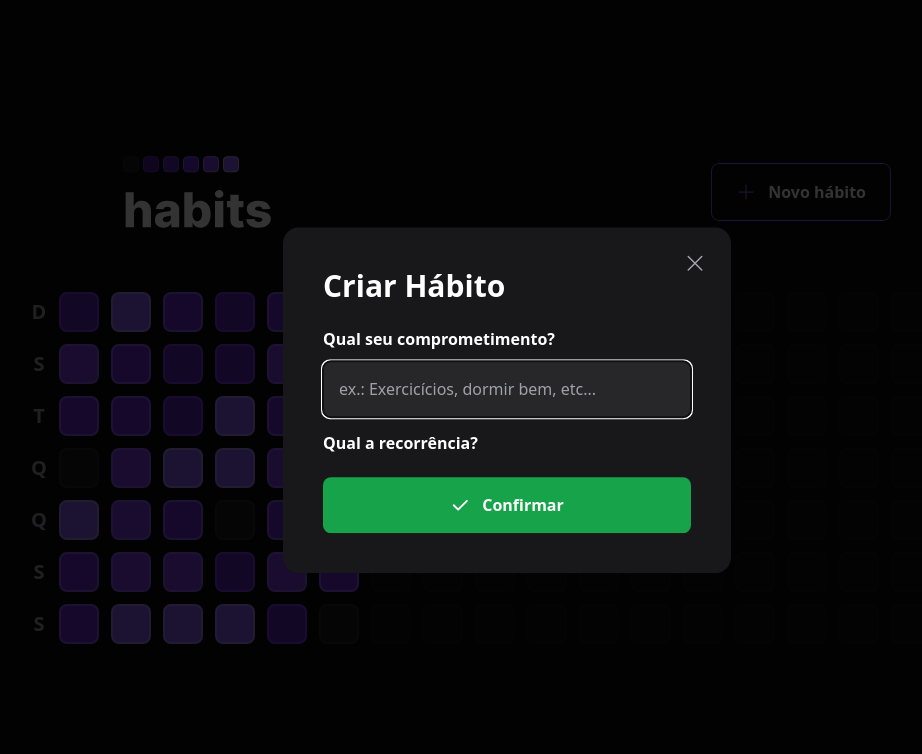
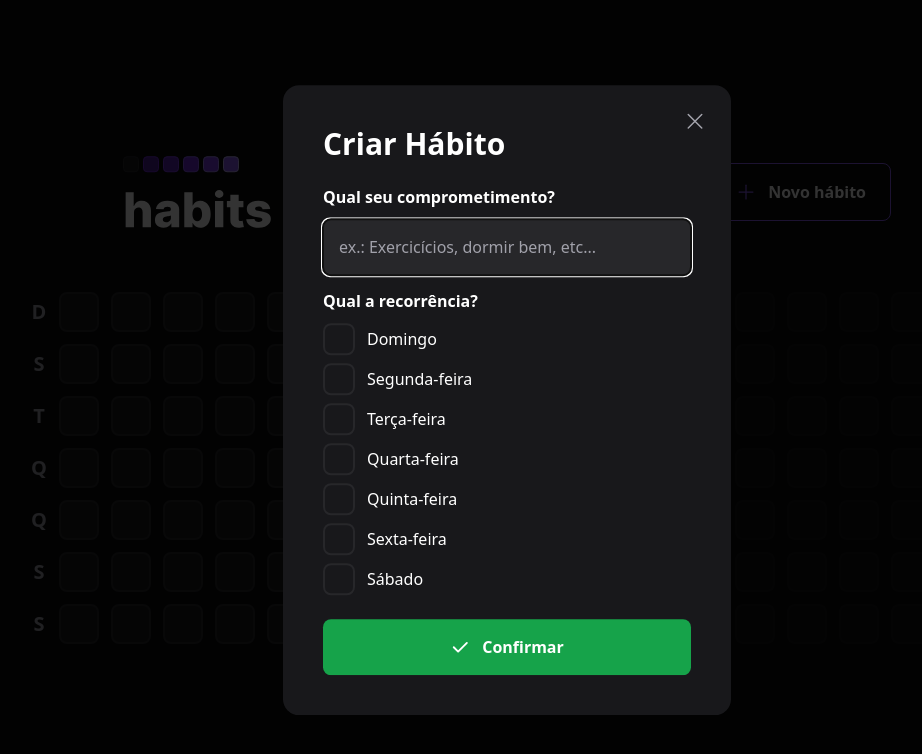
Before and after one commit to ovictormiranda/habits, a React (Vite) app in the folder web/: page / in a window 1280 px wide. Both pictures are taken after a click on the button "Novo hábito". Shown: the top 754 px of the page, without its empty margins (133-1055 px from the left). Built offline with nearby package versions, Linux system fonts and the light colour scheme; no server answers.

Commit message:
WEB - Sinc com API, Criar novo hábito -> conectado com a api, finalizado

```diff
--- a/web/package.json
+++ b/web/package.json
@@ -9,8 +9,10 @@
     "preview": "vite preview"
   },
   "dependencies": {
+    "@radix-ui/react-checkbox": "^1.0.3",
     "@radix-ui/react-dialog": "^1.0.3",
     "@radix-ui/react-popover": "^1.0.5",
+    "axios": "^1.3.5",
     "clsx": "^1.2.1",
     "dayjs": "^1.11.7",
     "phosphor-react": "^1.4.1",
--- a/web/src/App.tsx
+++ b/web/src/App.tsx
@@ -1,6 +1,7 @@
+import './styles/global.css'
+import './lib/dayjs'
 import { Header } from './components/Header'
 import { SummaryTable } from './components/SummaryTable'
-import './styles/global.css'
 //import { Habit } from './components/Habit'
 
 
--- a/web/src/components/HabitDay.tsx
+++ b/web/src/components/HabitDay.tsx
@@ -1,14 +1,21 @@
-import * as Popover from '@radix-ui/react-popover'
+import * as Popover from '@radix-ui/react-popover';
+import * as Checkbox from '@radix-ui/react-checkbox';
 import clsx from 'clsx';
 import { ProgressBar } from './ProgressBar'
+import { Check } from 'phosphor-react';
+import dayjs from 'dayjs';
 
 interface HabitDayProps {
-    completed: number
-    amount: number
+    date: Date
+    completed?: number
+    amount?: number
 }
 
-export function HabitDay({ completed, amount }: HabitDayProps) {
-    const completedPercentage = Math.round((completed / amount) * 100)
+export function HabitDay({ completed = 0, amount = 0, date }: HabitDayProps) {
+    const completedPercentage =amount > 0 ? Math.round((completed / amount) * 100) : 0
+
+    const dayAndMonth = dayjs(date).format('DD/MM');
+    const dayOfWeek = dayjs(date).format('dddd')
 
     return(
         <Popover.Root>
@@ -24,10 +31,26 @@
 
             <Popover.Portal>
                 <Popover.Content className='min-w-[320px] p-6 rounded-2xl bg-zinc-900 flex flex-col'>
-                    <span className='font-semibold text-zinc-400'>terça-feira</span>
-                    <span className='mt-1 font-extrabold leading-tight text-3xl'>17/01</span>
+                    <span className='font-semibold text-zinc-400'>{dayOfWeek}</span>
+                    <span className='mt-1 font-extrabold leading-tight text-3xl'>{dayAndMonth}</span>
 
                     <ProgressBar progress={completedPercentage}/>
+
+                    <div className='mt-6 flex flex-col gap-3'>
+                        <Checkbox.Root
+                            className='flex items-center gap-3 group'
+                        >
+                            <div className='h-8 w-8 rounded-lg flex items-center justify-center bg-zinc-900 border-2 border-zinc-800 group-data-[state=checked]:bg-green-500 group-data-[state=checked]:border-green-500'>
+                                <Checkbox.Indicator>
+                                    <Check size={20} className='text-white' />
+                                </Checkbox.Indicator>
+                            </div>
+
+                            <span className='font-semibold text-xl text-white leading-tight group-data-[state=checked]:line-through group-data-[state=checked]:text-zinc-400'>
+                                Beber 4L de água
+                            </span>
+                        </Checkbox.Root>
+                    </div>
 
                     <Popover.Arrow height={8} width={16} className="fill-zinc-900"/>
                 </Popover.Content>
--- a/web/src/components/NewHabitForm.tsx
+++ b/web/src/components/NewHabitForm.tsx
@@ -1,8 +1,54 @@
+import * as Checkbox from "@radix-ui/react-checkbox";
 import { Check } from "phosphor-react";
+import { FormEvent, useState } from "react";
+import { api } from "../lib/axios";
+
+const availableWeekDays = [
+    'Domingo',
+    'Segunda-feira',
+    'Terça-feira',
+    'Quarta-feira',
+    'Quinta-feira',
+    'Sexta-feira',
+    'Sábado'
+]
 
 export function NewHabitForm() {
+    const [title, setTitle] = useState('');
+    const [weekDays, setWeekDays] = useState<number[]>([]);
+
+    async function createNewHabit(event: FormEvent) {
+        event.preventDefault()
+
+        if (!title || weekDays.length === 0) {
+            return
+        }
+
+        await api.post('habits', {
+            title,
+            weekDays,
+        })
+
+        setTitle('')
+        setWeekDays([])
+
+        alert('Hábito criádo com sucesso!')
+    }
+
+    function handleToggleWeekDay(weekDay: number) {
+        if (weekDays.includes(weekDay)) {
+            const weekDaysWithRemovedOne = weekDays.filter(day => day !== weekDay)
+
+            setWeekDays(weekDaysWithRemovedOne)
+        } else {
+            const weekDaysWithAddedOne = [...weekDays, weekDay]
+
+            setWeekDays(weekDaysWithAddedOne)
+        }
+    }
+
     return (
-        <form className="w-full flex flex-col mt-6">
+        <form onSubmit={createNewHabit} className="w-full flex flex-col mt-6">
             <label htmlFor="title" className="font-semibold leading-tight">
                 Qual seu comprometimento?
             </label>
@@ -12,12 +58,37 @@
                 id="title"
                 placeholder="ex.: Exercicícios, dormir bem, etc..."
                 className="p-4 rounded-lg mt-3 bg-zinc-800 text-white placeholder:text-zinc-400"
+                value={title}
                 autoFocus
+                onChange={event => setTitle(event.target.value)}
             />
 
             <label htmlFor="" className="font-semibold leading-tight mt-4">
                 Qual a recorrência?
             </label>
+
+            <div className='mt-3 flex flex-col gap-2'>
+                {availableWeekDays.map((weekDay, index) => {
+                    return (
+                        <Checkbox.Root
+                            key={weekDay}
+                            className='flex items-center gap-3 group'
+                            checked={weekDays.includes(index)}
+                            onCheckedChange={() => handleToggleWeekDay(index)}
+                        >
+                            <div className='h-8 w-8 rounded-lg flex items-center justify-center bg-zinc-900 border-2 border-zinc-800 group-data-[state=checked]:bg-green-500 group-data-[state=checked]:border-green-500'>
+                                <Checkbox.Indicator>
+                                    <Check size={20} className='text-white' />
+                                </Checkbox.Indicator>
+                            </div>
+
+                            <span className='text-white leading-tight '>
+                                {weekDay}
+                            </span>
+                        </Checkbox.Root>
+                    )
+                })}
+            </div>
 
             <button
                 type="submit"
--- a/web/src/components/SummaryTable.tsx
+++ b/web/src/components/SummaryTable.tsx
@@ -1,5 +1,8 @@
+import dayjs from "dayjs"
+import { useEffect, useState } from "react"
 import { generateDatesFromYearBeginning } from "../utils/generate-dates-from-year-beginning"
 import { HabitDay } from "./HabitDay"
+import { api } from "../lib/axios"
 
 const weekDays = [ 'D', 'S', 'T', 'Q', 'Q', 'S', 'S']
 
@@ -8,9 +11,24 @@
 const minimumSummaryDatesSize = 18 * 7 // 18 weeks
 const amountOfDaysToFill = minimumSummaryDatesSize - summaryDates.length
 
+type Summary = {
+    id: string;
+    date: string;
+    amount: number;
+    completed: number;
+}[]
+
 console.log(summaryDates)
 
 export function SummaryTable() {
+    const [ summary, setSummary ] = useState<Summary>([])
+
+    useEffect(() => {
+        api.get('summary').then(response => {
+            setSummary(response.data)
+        })
+    }, [])
+
     return (
         <div className="w-full flex">
             <div className="grid grid-rows-7 grid-flow-row gap-3">
@@ -28,11 +46,16 @@
 
             <div className="grid grid-rows-7 grid-flow-col gap-3">
                 {summaryDates.map(date => {
+                    const dayInSummary = summary.find(day => {
+                        return dayjs(date).isSame(day.date, 'day')
+                    })
+
                     return (
                         <HabitDay
                             key={date.toString()}
-                            amount={5}
-                            completed={Math.round(Math.random() * 5)}
+                            date={date}
+                            amount={dayInSummary?.amount}
+                            completed={dayInSummary?.completed}
                         />
                     )
                 })}
--- /dev/null
+++ b/web/src/lib/axios.ts
@@ -0,0 +1,5 @@
+import axios from 'axios';
+
+export const api = axios.create({
+  baseURL: 'http://localhost:3333'
+})
--- /dev/null
+++ b/web/src/lib/dayjs.ts
@@ -0,0 +1,4 @@
+import dayjs from "dayjs";
+import 'dayjs/locale/pt-br';
+
+dayjs.locale('pt-br')
```
Also changed, not shown: 2 other files (tests, documents, lock files or other folders).
